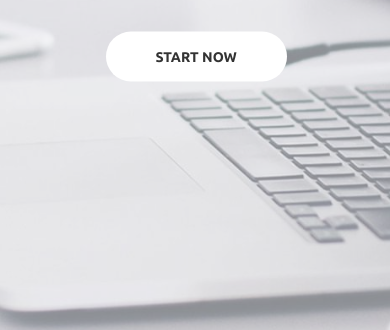
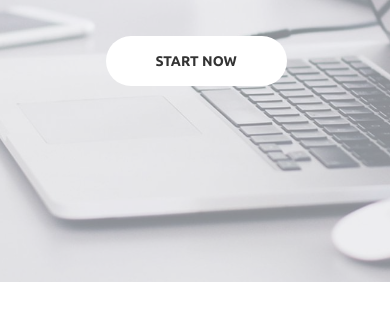
Before and after one commit to Sergii-Tytarenko/Membership, a plain HTML site: page Membership/index.html in a window 390 px wide. Shown: the part 318-648 px from the top of the page. Drawn offline with nearby package versions, Linux system fonts and the light colour scheme; files whose address does not match are found by name.

Commit message:
one of the intro option for mobile

```diff
--- a/Membership/css/style.css
+++ b/Membership/css/style.css
@@ -524,8 +524,6 @@ body.lock {
   position: relative;
   height: 1px;
   min-height: 100vh;
-  padding-top: 100px;
-  padding-bottom: 100px;
   background-color: #ebecee;
 }
 
@@ -556,6 +554,7 @@ body.lock {
   top: 0;
   left: 0;
   z-index: 10;
+  padding: 100px 0;
 }
 
 .intro__bg {
@@ -2203,14 +2202,6 @@ button.swiper-pagination-bullet {
     margin-right: calc(10px + 35 * ((100vw - 320px) / 890));
   }
 
-  .intro {
-    padding-top: calc(40px + 60 * ((100vw - 320px) / 890));
-  }
-
-  .intro {
-    padding-bottom: calc(40px + 60 * ((100vw - 320px) / 890));
-  }
-
   .intro__text {
     margin-left: calc(0px + 30 * ((100vw - 320px) / 890));
   }
@@ -2395,6 +2386,17 @@ button.swiper-pagination-bullet {
     top: 55px;
   }
 
+  .intro {
+    min-height: 600px;
+  }
+
+  .intro__wrap {
+    position: static;
+    -webkit-transform: translateY(0) !important;
+        -ms-transform: translateY(0) !important;
+            transform: translateY(0) !important;
+  }
+
   .benefits {
     padding-bottom: 35px;
   }
```
Also changed, not shown: Membership/css/style.min.css.
